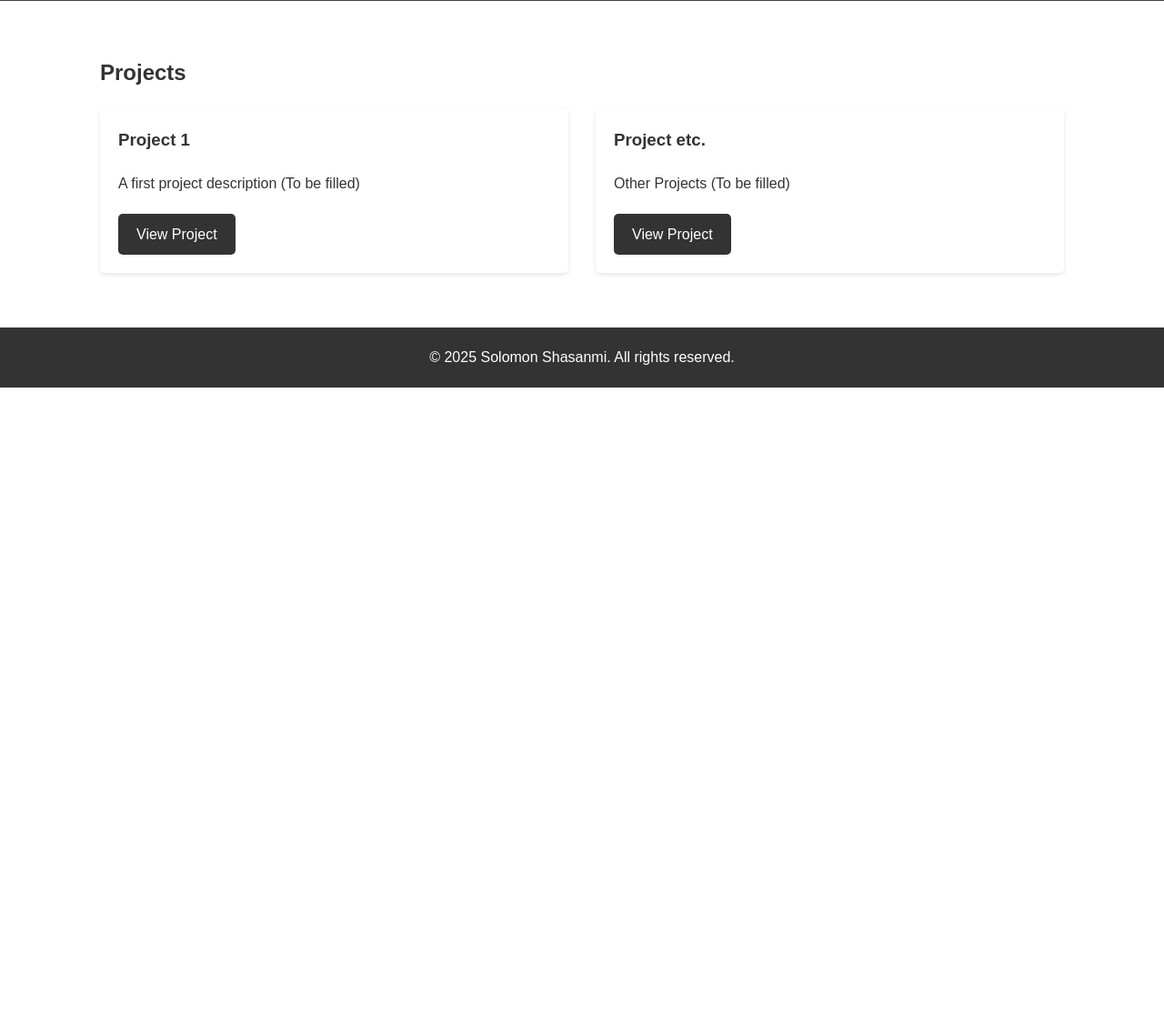
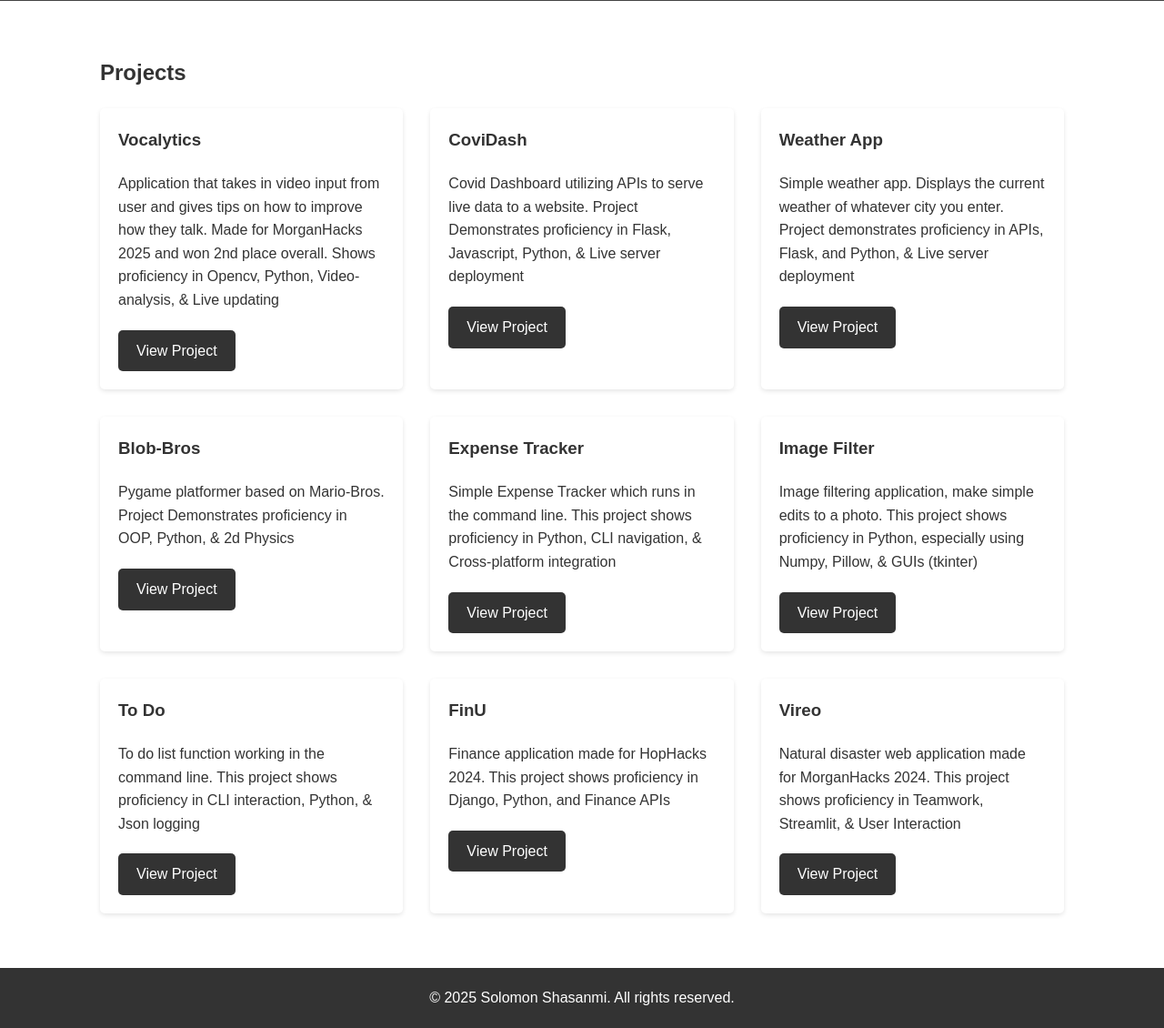
Before and after one commit to TheeGreenGenie/Portfolio_Page, a Flask app: page /projects in a window 1280 px wide. Shown: the part 277-1407 px from the top of the page at 91% size. Before the commit the page ends 703 px from the top, so only its background shows below. Run offline with Flask 3, Linux system fonts and the light colour scheme.

Commit message:
adding projects and about me

```diff
--- a/app.py
+++ b/app.py
@@ -14,14 +14,49 @@ def about():
 def projects():
     projects_list = [
         {
-            'title': 'Project 1',
-            'description': 'A first project description (To be filled)',
-            'link': '#'
+            'title': 'Vocalytics',
+            'description': 'Application that takes in video input from user and gives tips on how to improve how they talk. Made for MorganHacks 2025 and won 2nd place overall. Shows proficiency in Opencv, Python, Video-analysis, & Live updating',
+            'link': 'https://devpost.com/software/vocalytics-rqogdn'
         },
         {
-            'title': 'Project etc.',
-            'description': 'Other Projects (To be filled)',
-            'link': '#'
+            'title': 'CoviDash',
+            'description': 'Covid Dashboard utilizing APIs to serve live data to a website. Project Demonstrates proficiency in Flask, Javascript, Python, & Live server deployment',
+            'link': 'https://covidash.onrender.com'
+        },
+        {
+            'title': 'Weather App',
+            'description': 'Simple weather app. Displays the current weather of whatever city you enter. Project demonstrates proficiency in APIs, Flask, and Python, & Live server deployment',
+            'link': 'https://my-weather-fxec.onrender.com/'
+        },
+        {
+            'title': 'Blob-Bros',
+            'description': 'Pygame platformer based on Mario-Bros. Project Demonstrates proficiency in OOP, Python, & 2d Physics',
+            'link': 'https://github.com/TheeGreenGenie/Blob-Bros'
+        },
+        {
+            'title': 'Expense Tracker',
+            'description': 'Simple Expense Tracker which runs in the command line. This project shows proficiency in Python, CLI navigation, & Cross-platform integration',
+            'link': 'https://github.com/TheeGreenGenie/ExpenseTracker'
+        },
+        {
+            'title': 'Image Filter',
+            'description': 'Image filtering application, make simple edits to a photo. This project shows proficiency in Python, especially using Numpy, Pillow, & GUIs (tkinter)',
+            'link': 'https://github.com/TheeGreenGenie/Image_Filter'
+        },
+        {
+            'title': 'To Do',
+            'description': 'To do list function working in the command line. This project shows proficiency in CLI interaction, Python, & Json logging',
+            'link': 'https://github.com/TheeGreenGenie/Image_Filter'
+        },
+        {
+            'title': 'FinU',
+            'description': 'Finance application made for HopHacks 2024. This project shows proficiency in Django, Python, and Finance APIs',
+            'link': 'https://github.com/TheeGreenGenie/HopHacksProject'
+        },
+        {
+            'title': 'Vireo',
+            'description': 'Natural disaster web application made for MorganHacks 2024. This project shows proficiency in Teamwork, Streamlit, & User Interaction',
+            'link': 'https://github.com/RobelK1738/Vireo'
         }
     ]
     return render_template('projects.html', title='Projects', projects=projects_list)
--- a/templates/about.html
+++ b/templates/about.html
@@ -4,7 +4,7 @@
 <section id="about">
     <div class="container">
         <h2>About Me</h2>
-        <!-- Your about content should be here -->
+        <p> I am a Rising Junior attending Howard University. I am very interested in developing applications with new technologies and am always willing to learn something new. I am currently looking for work in roles such as data analysis, software development, or a position in a relevant field</p>
     </div>
 </section>
 {% endblock %}
--- a/templates/projects.html
+++ b/templates/projects.html
@@ -9,7 +9,7 @@
             <div class="project">
                 <h3>{{ project.title }}</h3>
                 <p>{{ project.description }}</p>
-                <a href="{{ project.link }}" class="btn">View Project</a>
+                <a href="{{ project.link }}" class="btn" target="_blank">View Project</a>
             </div>
             {% endfor %}
         </div>
```
Also changed, not shown: templates/contact.html (+0 -19 lines).
